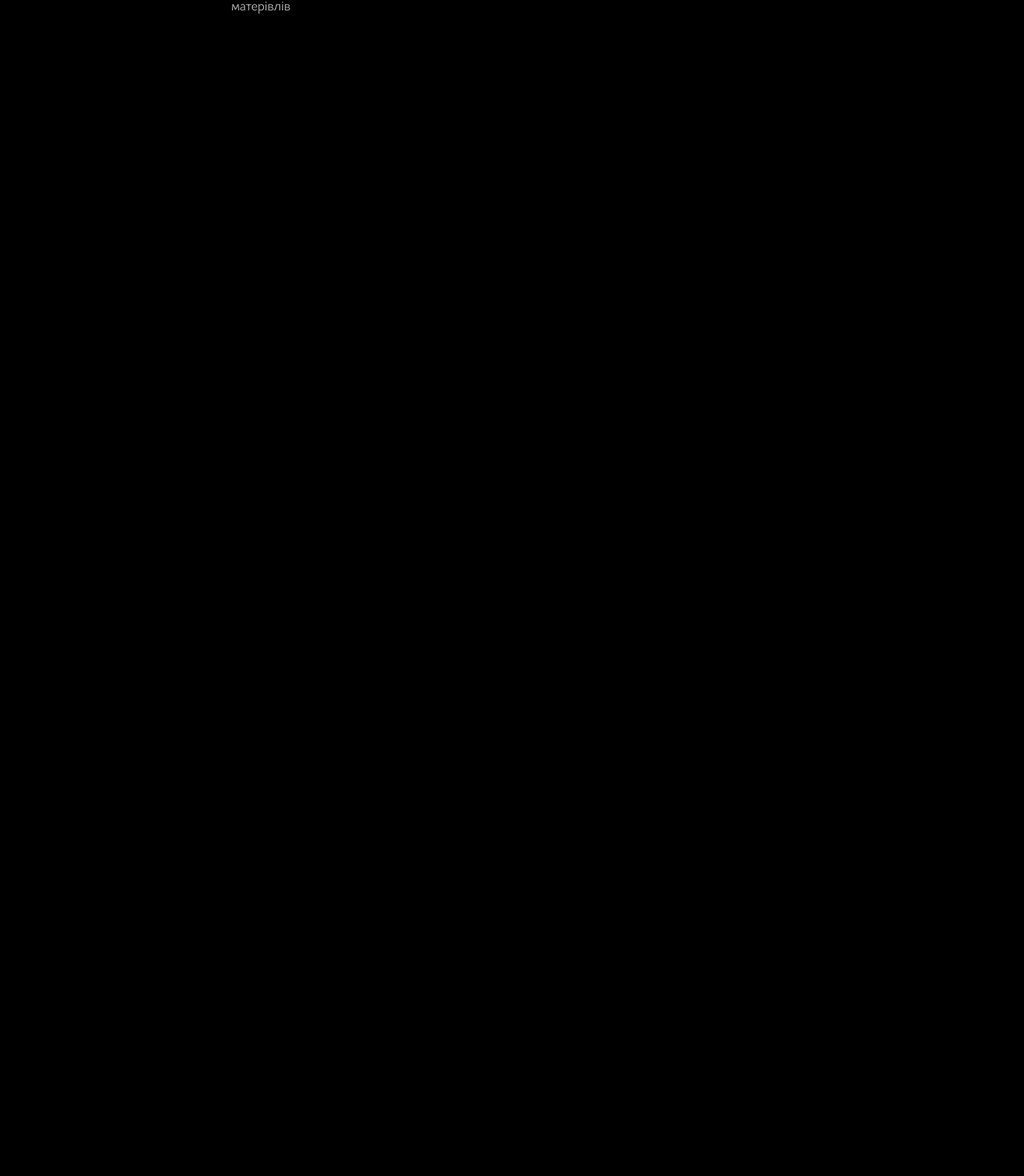
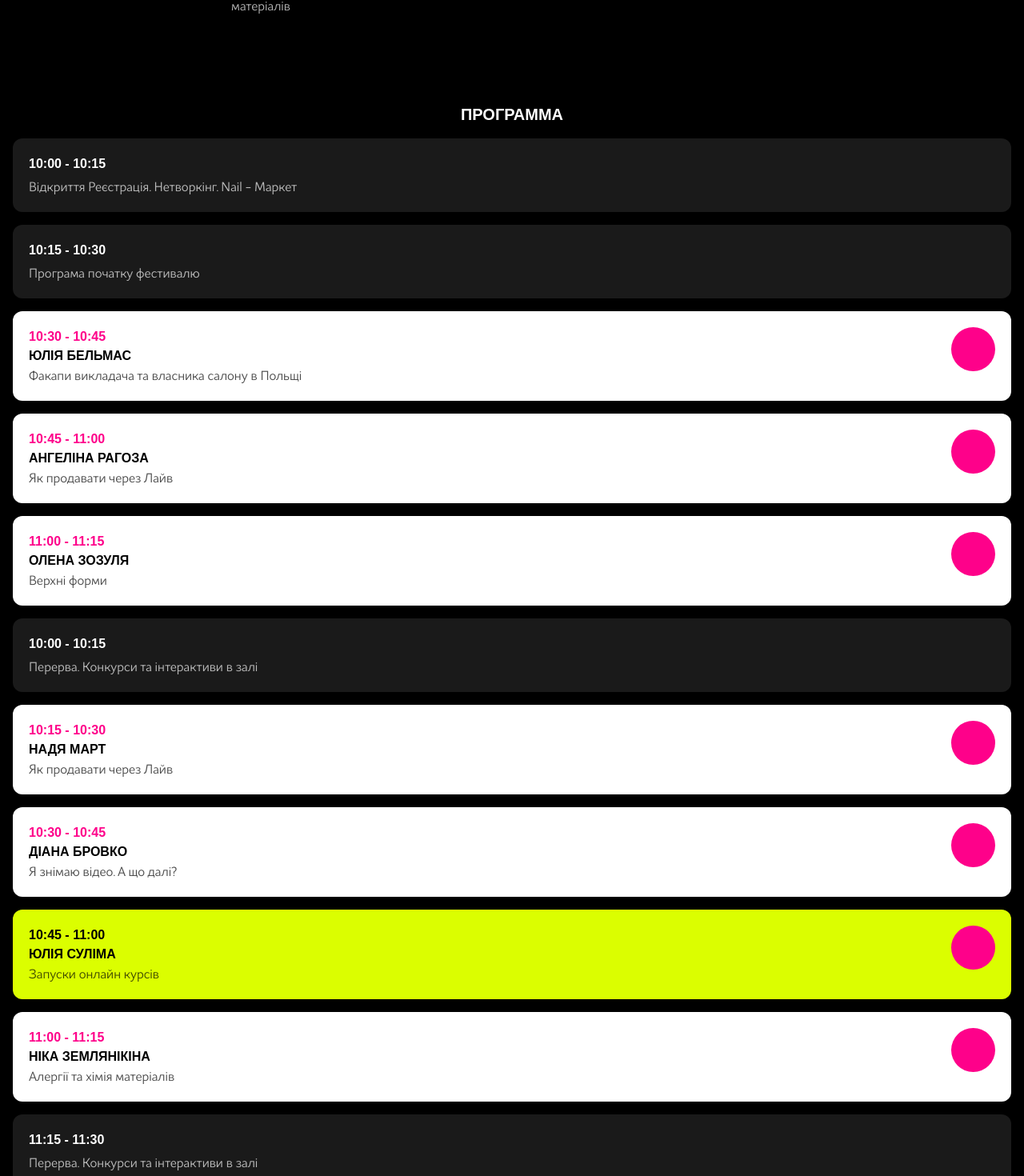
Before and after one commit to serhiihaniuk/nailmoment_next, a Next.js app: page / in a window 1280 px wide. Shown: the part 2635-4105 px from the top of the page at 80% size. Before the commit the page ends 2708 px from the top, so only its background shows below. Built offline with nearby package versions, Linux system fonts and the light colour scheme; a web font is replaced by a local one.

Commit message:
add schedule

```diff
--- a/src/app/page.tsx
+++ b/src/app/page.tsx
@@ -1,8 +1,10 @@
 import { Ball } from "@/shared/ui/ball";
 import { Button } from "@/shared/ui/button";
 import { List } from "@/shared/ui/list";
+import { SectionTitle } from "@/shared/ui/section-title";
 import { Speaker } from "@/shared/ui/speaker";
 import Image from "next/image";
+import { cn } from "@/shared/utils/cn";
 
 const speakers = {
   belmas: {
@@ -38,7 +40,7 @@ const speakers = {
   zemlyanika: {
     name: "Ніка Землянікіна",
     image: "/speakers/speaker.png",
-    description: "Алергії та хімія матерівлів",
+    description: "Алергії та хімія матеріалів",
   },
 };
 
@@ -103,9 +105,7 @@ export default function Home() {
         </div>
       </section>
       <section className="px-4 py-14 flex flex-col items-stretch gap-4 lines-2 justify-start">
-        <h2 className="text-xl text-primary-foreground w-min text-center uppercase font-travels font-bold block mx-auto">
-          Спікери Фестивалю
-        </h2>
+        <SectionTitle>Спікери Фестивалю</SectionTitle>
         <div className="grid grid-cols-2 gap-x-2 gap-y-6 mt-4 justify-center items-stretch">
           <Speaker
             name={speakers.belmas.name}
@@ -144,6 +144,118 @@ export default function Home() {
           />
         </div>
       </section>
+
+      <section className="px-4 py-14 flex flex-col items-stretch gap-4 justify-start">
+        <SectionTitle>Программа</SectionTitle>
+        <CardSimple
+          time="10:00 - 10:15"
+          description="Відкриття Реєстрація. Нетворкінг. Nail - Маркет"
+        />
+        <CardSimple
+          time="10:15 - 10:30"
+          description="Програма початку фестивалю"
+        />
+        <CardSpeaker
+          time="10:30 - 10:45"
+          name={speakers.belmas.name}
+          description={speakers.belmas.description}
+        />
+        <CardSpeaker
+          time="10:45 - 11:00"
+          name={speakers.ragoza.name}
+          description={speakers.ragoza.description}
+        />
+        <CardSpeaker
+          time="11:00 - 11:15"
+          name={speakers.zozylia.name}
+          description={speakers.zozylia.description}
+        />
+        <CardSimple
+          time="10:00 - 10:15"
+          description="Перерва. Конкурси та інтерактиви в залі"
+        />
+        <CardSpeaker
+          time="10:15 - 10:30"
+          name={speakers.mart.name}
+          description={speakers.mart.description}
+        />
+        <CardSpeaker
+          time="10:30 - 10:45"
+          name={speakers.browko.name}
+          description={speakers.browko.description}
+        />
+        <CardSpeaker
+          time="10:45 - 11:00"
+          name={speakers.sulima.name}
+          description={speakers.sulima.description}
+          accent
+        />
+        <CardSpeaker
+          time="11:00 - 11:15"
+          name={speakers.zemlyanika.name}
+          description={speakers.zemlyanika.description}
+        />
+        <CardSimple
+          time="11:15 - 11:30"
+          description="Перерва. Конкурси та інтерактиви в залі"
+        />
+      </section>
     </>
   );
 }
+
+const CardSimple = ({
+  time,
+  description,
+}: {
+  time: string;
+  description: string;
+}) => {
+  return (
+    <div className={cn("flex flex-col gap-1 bg-primary rounded-xl p-5")}>
+      <div className="text-primary-foreground font-travels font-bold">
+        {time}
+      </div>
+      <div className="text-primary-foreground-muted font-asteriks">
+        {description}
+      </div>
+    </div>
+  );
+};
+
+const CardSpeaker = ({
+  time,
+  name,
+  description,
+  accent,
+}: {
+  time: string;
+  name: string;
+  description: string;
+  accent?: boolean;
+}) => {
+  return (
+    <div
+      className={cn(
+        "flex flex-row gap-1 bg-white rounded-xl p-5",
+        accent && "bg-accent-green"
+      )}
+    >
+      <div className="grow">
+        <div
+          className={cn(
+            "text-accent-pink font-travels font-bold",
+            accent && "text-black"
+          )}
+        >
+          {time}
+        </div>
+        <div className="text-black font-travels uppercase font-bold">
+          {name}
+        </div>
+        <div className="text-black/70 font-asteriks">{description}</div>
+      </div>
+      <div className="w-[55px] h-[55px] min-w-[55px] min-h-[55px] bg-accent-pink rounded-full"></div>
+    </div>
+  );
+};
--- /dev/null
+++ b/src/shared/ui/section-title.tsx
@@ -0,0 +1,7 @@
+export const SectionTitle = ({ children }: { children: string }) => {
+  return (
+    <h2 className="text-xl text-primary-foreground w-min text-center uppercase font-travels font-bold block mx-auto">
+      {children}
+    </h2>
+  );
+};
```
